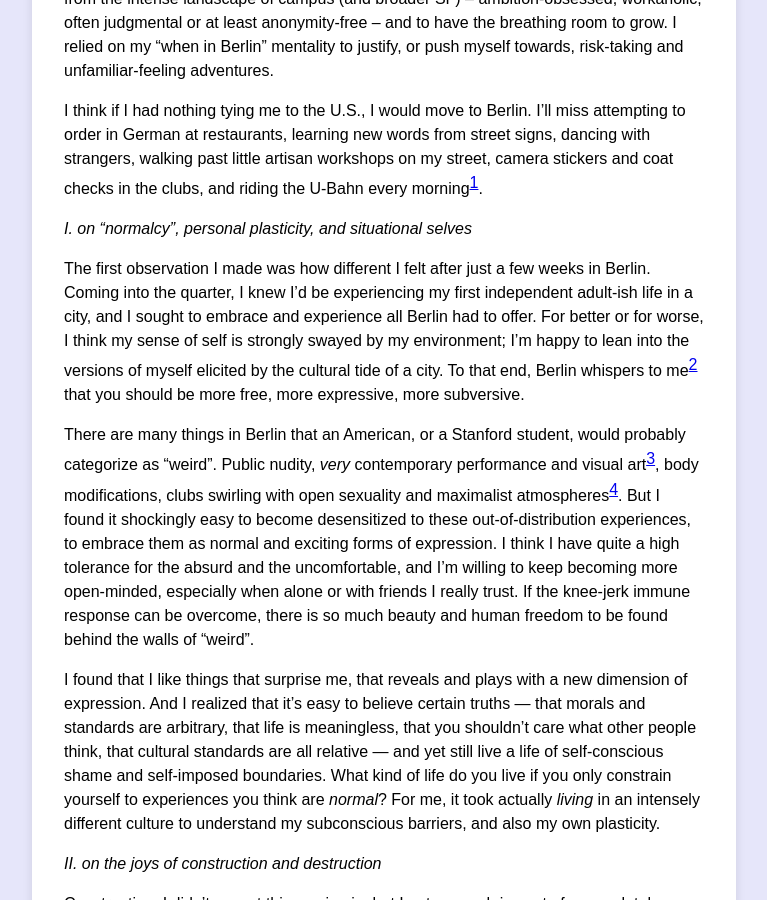
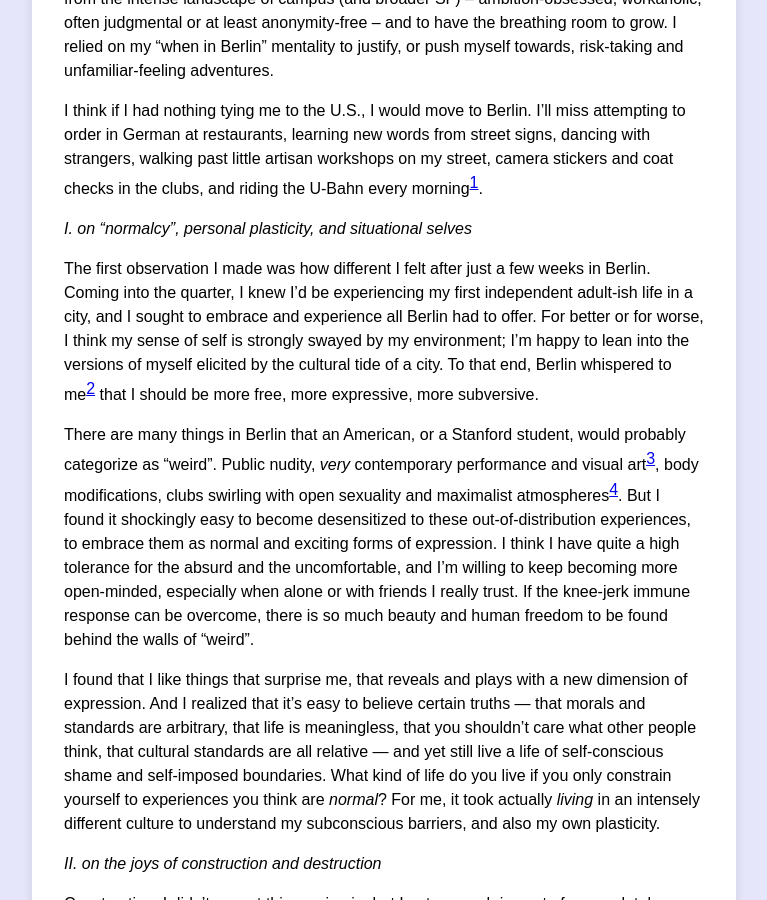
Before and after one commit to Christine8888/christine8888.github.io, a Jekyll site: the page built from _posts/2025-1-08-berlin.markdown, in a window 1280 px wide and 900 px high, scrolled down 428 px. Shown: the whole window, without its empty margins (256-1023 px from the left). Built offline with Jekyll 4.4.1, drawn with Linux system fonts in a browser that asks for light colours.

Commit message:
last edit

```diff
--- a/_posts/2025-1-08-berlin.markdown
+++ b/_posts/2025-1-08-berlin.markdown
@@ -13,7 +13,7 @@ I think if I had nothing tying me to the U.S., I would move to Berlin. I'll miss
 
 *I. on "normalcy", personal plasticity, and situational selves*
 
-The first observation I made was how different I felt after just a few weeks in Berlin. Coming into the quarter, I knew I'd be experiencing my first independent adult-ish life in a city, and I sought to embrace and experience all Berlin had to offer. For better or for worse, I think my sense of self is strongly swayed by my environment; I'm happy to lean into the versions of myself elicited by the cultural tide of a city. To that end, Berlin whispers to me[^graham] that you should be more free, more expressive, more subversive.
+The first observation I made was how different I felt after just a few weeks in Berlin. Coming into the quarter, I knew I'd be experiencing my first independent adult-ish life in a city, and I sought to embrace and experience all Berlin had to offer. For better or for worse, I think my sense of self is strongly swayed by my environment; I'm happy to lean into the versions of myself elicited by the cultural tide of a city. To that end, Berlin whispered to me[^graham] that I should be more free, more expressive, more subversive.
 
 There are many things in Berlin that an American, or a Stanford student, would probably categorize as "weird". Public nudity, *very* contemporary performance and visual art[^ballet], body modifications, clubs swirling with open sexuality and maximalist atmospheres[^disco]. But I found it shockingly easy to become desensitized to these out-of-distribution experiences, to embrace them as normal and exciting forms of expression. I think I have quite a high tolerance for the absurd and the uncomfortable, and I'm willing to keep becoming more open-minded, especially when alone or with friends I really trust. If the knee-jerk immune response can be overcome, there is so much beauty and human freedom to be found behind the walls of "weird".
 
```
